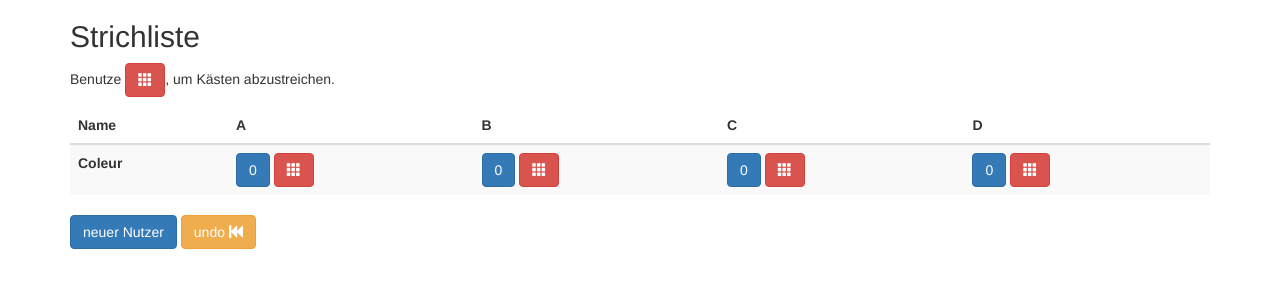
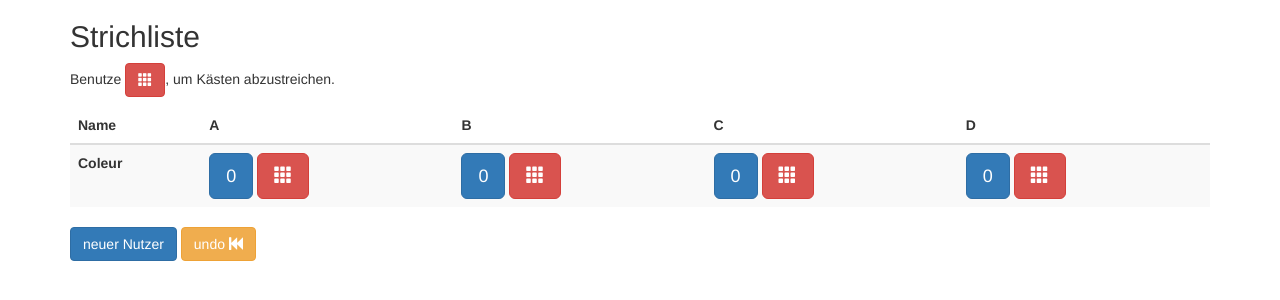
Before and after one commit to maxmunzel/strichliste, a Flask app: page / in a window 1280 px wide. Shown: the top 300 px of the page. Run offline with Flask 2, Linux system fonts and the light colour scheme; data comes from the database, SQL or seed files in the repository; data that the repository does not hold is empty; some libraries are stand-ins or nearby versions.

Commit message:
Buttons are now bigger
This should make everything more fool-proof.

TODO:
* differentiate between browsers
* optimize query frequency
* implement some kind of validation
* Achievements
* Admin interface

```diff
--- a/src/server/templates/index.html
+++ b/src/server/templates/index.html
@@ -129,11 +129,11 @@
                   {% with human_id = human[0].id %}
                   {% with category_id = fields[(loop.index - 1)].id %}
                   {% with id = human_id ~ "%" ~ category_id %}
-                      <button type="button" id="bt-{{ id }}" class="btn btn-primary"
+                      <button type="button" id="bt-{{ id }}" class="btn btn-primary btn-lg"
                               onclick="book('{{human_id}}', '{{category_id}}', 1)">
                           <span style="font-size: {{scaling}}">{{val}}</span>
                       </button>
-                      <button type="button" class="btn btn-danger" onclick="batch_order('{{human_id}}','{{category_id}}')">
+                      <button type="button" class="btn btn-danger btn-lg" onclick="batch_order('{{human_id}}','{{category_id}}')">
                           <span class="glyphicon glyphicon-th" style="font-size: {{scaling}}"></span></button>
                     {% endwith %}
                     {% endwith %}
```
